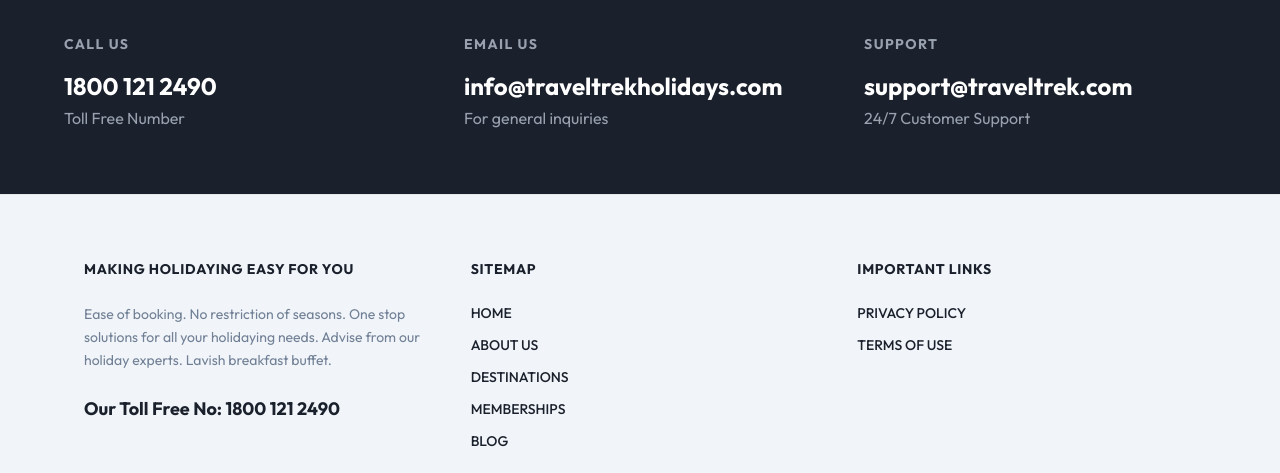
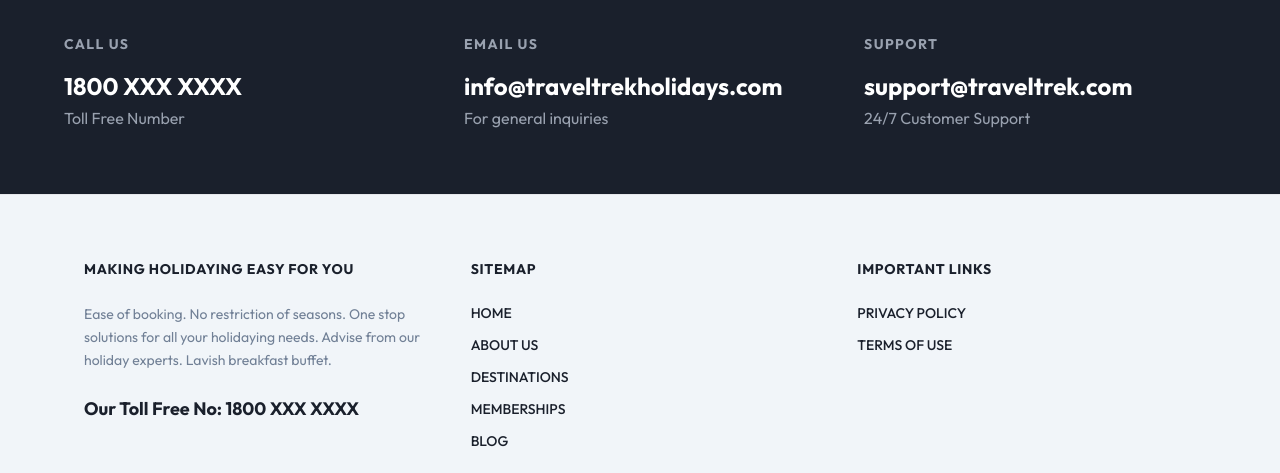
Before and after one commit to vishal124942/Traveltrek, a Next.js app in the folder website/: page /about in a window 1280 px wide. Shown: the part 2032-2505 px from the top of the page. Built offline with nearby package versions, Linux system fonts and the light colour scheme.

Commit message:
Fix: Replace real toll-free number with dummy placeholder

```diff
--- a/website/src/app/about/page.tsx
+++ b/website/src/app/about/page.tsx
@@ -96,7 +96,7 @@ export default function AboutPage() {
                 <div className="max-w-6xl mx-auto grid md:grid-cols-3 gap-12 text-center md:text-left">
                     <div>
                         <h4 className="text-sm font-bold uppercase tracking-widest text-gray-400 mb-4">Call Us</h4>
-                        <p className="text-2xl font-bold">1800 121 2490</p>
+                        <p className="text-2xl font-bold">1800 XXX XXXX</p>
                         <p className="text-gray-400 mt-1">Toll Free Number</p>
                     </div>
                     <div>
--- a/website/src/components/Footer.tsx
+++ b/website/src/components/Footer.tsx
@@ -11,7 +11,7 @@ export default function Footer() {
                         <p className="text-[#718096] text-sm leading-relaxed mb-6">
                             Ease of booking. No restriction of seasons. One stop solutions for all your holidaying needs. Advise from our holiday experts. Lavish breakfast buffet.
                         </p>
-                        <p className="font-bold text-lg">Our Toll Free No: 1800 121 2490</p>
+                        <p className="font-bold text-lg">Our Toll Free No: 1800 XXX XXXX</p>
                     </div>
 
                     {/* Sitemap */}
```
